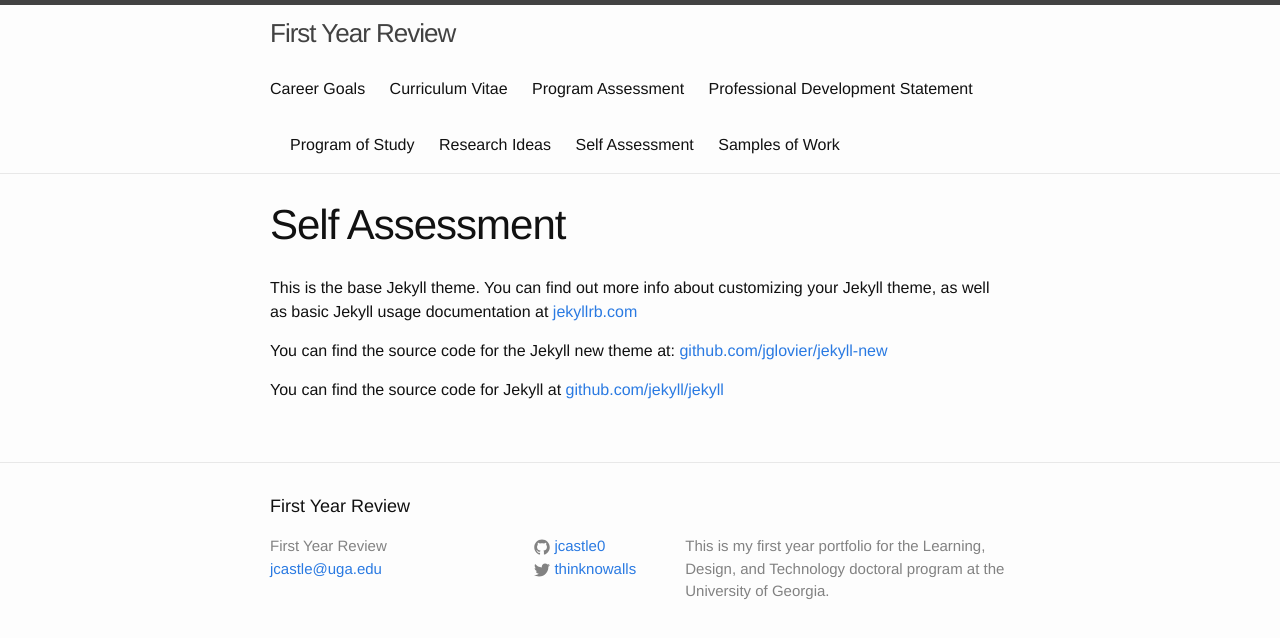
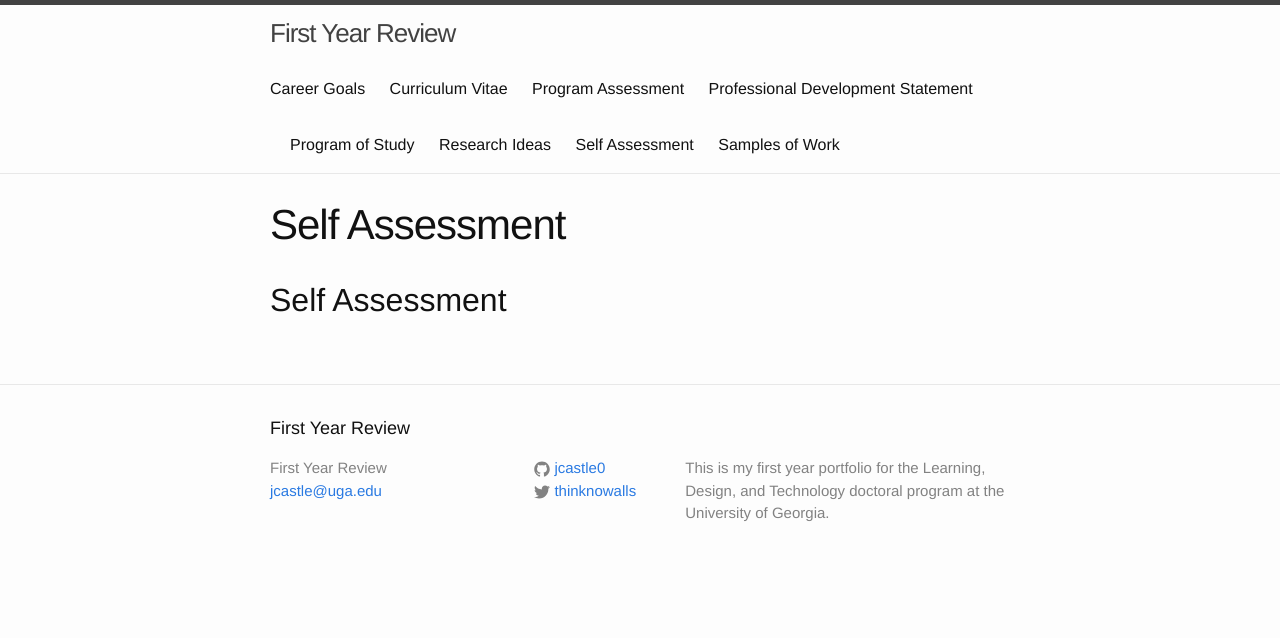
Before and after one commit to jcastle0/ldtportfolio, a Jekyll site: the page built from s-assessment.md, in a window 1280 px wide. Shown: the top 638 px of the page. Built offline with Jekyll 4.4.1, drawn with Linux system fonts in a browser that asks for light colours.

Commit message:
Update s-assessment.md

```diff
--- a/s-assessment.md
+++ b/s-assessment.md
@@ -4,8 +4,4 @@
 permalink: /self-assessment/
 ---
 
-This is the base Jekyll theme. You can find out more info about customizing your Jekyll theme, as well as basic Jekyll usage documentation at [jekyllrb.com](http://jekyllrb.com/)
-
-You can find the source code for the Jekyll new theme at: [github.com/jglovier/jekyll-new](https://github.com/jglovier/jekyll-new)
-
-You can find the source code for Jekyll at [github.com/jekyll/jekyll](https://github.com/jekyll/jekyll)
+## Self Assessment
```
